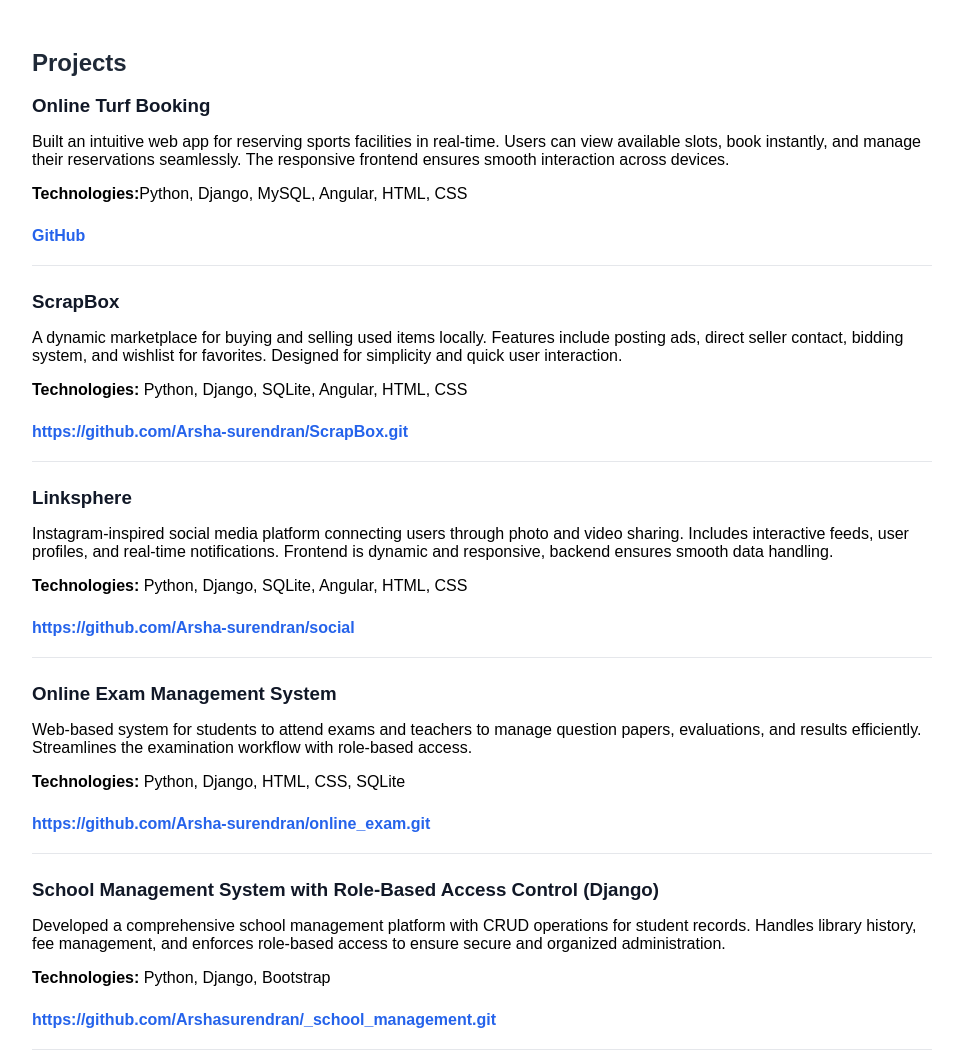
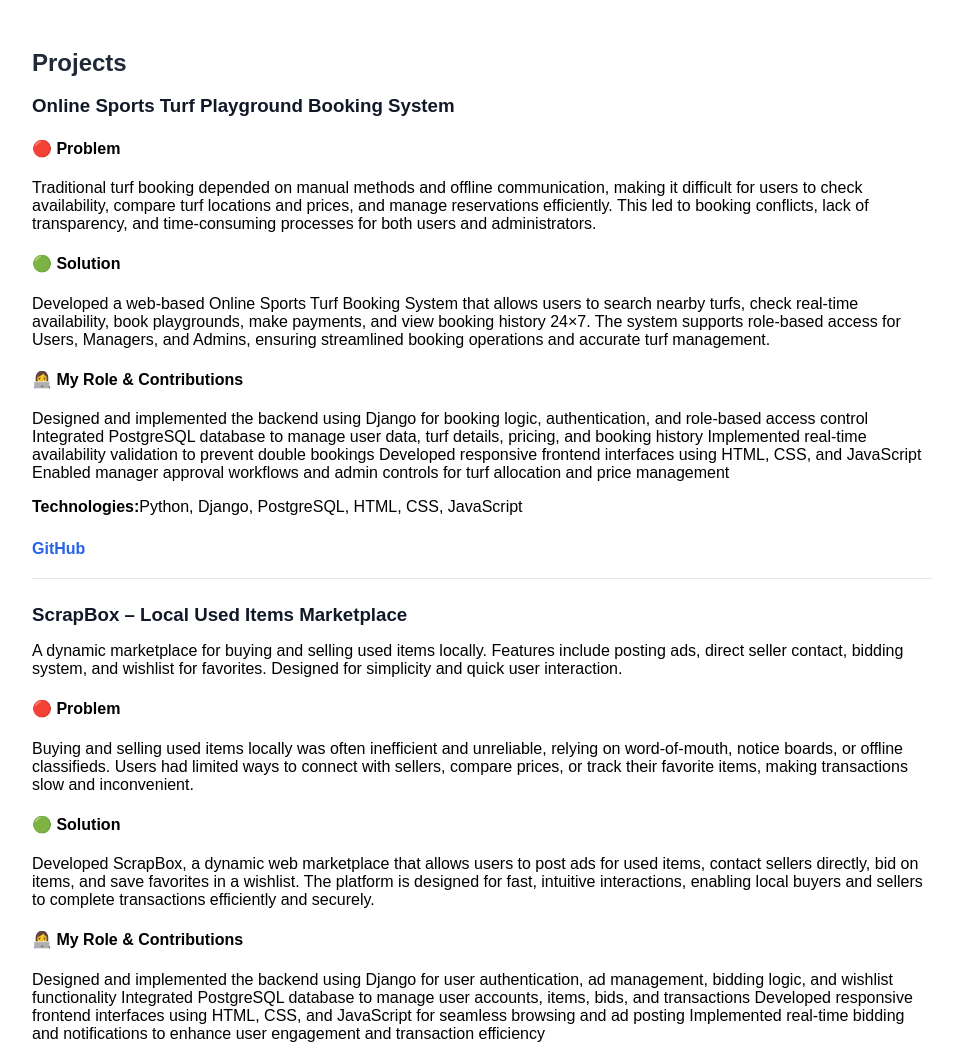
Before and after one commit to Arsha-surendran/portfolio, a plain HTML site: page index.html in a window 1280 px wide. Shown: the part 820-1873 px from the top of the page, without its empty margins (158-1121 px from the left). Drawn offline with Linux system fonts and the light colour scheme.

Commit message:
Updated portfolio with new projects and styling

```diff
--- a/index.html
+++ b/index.html
@@ -44,46 +44,113 @@
     <section id="projects">
         <h2>Projects</h2>
         <div class="project">
-            <h3>Online Turf Booking</h3>
-            <p>Built an intuitive web app for reserving sports facilities in real-time. Users can view available slots, book instantly, and manage their reservations seamlessly. The responsive frontend ensures smooth interaction across devices.<p>
-            <strong>Technologies:</strong>Python, Django, MySQL, Angular, HTML, CSS</p>
+            <h3>Online Sports Turf Playground Booking System</h3>
+            <p><h4>🔴 Problem</h4>
+
+Traditional turf booking depended on manual methods and offline communication, making it difficult for users to check availability, compare turf locations and prices, and manage reservations efficiently. This led to booking conflicts, lack of transparency, and time-consuming processes for both users and administrators.<br>
+<h4>🟢 Solution</h4>
+Developed a web-based Online Sports Turf Booking System that allows users to search nearby turfs, check real-time availability, book playgrounds, make payments, and view booking history 24×7. The system supports role-based access for Users, Managers, and Admins, ensuring streamlined booking operations and accurate turf management.<br>
+<h4>👩‍💻 My Role & Contributions</h4>
+Designed and implemented the backend using Django for booking logic, authentication, and role-based access control
+Integrated PostgreSQL database to manage user data, turf details, pricing, and booking history
+Implemented real-time availability validation to prevent double bookings
+Developed responsive frontend interfaces using HTML, CSS, and JavaScript
+Enabled manager approval workflows and admin controls for turf allocation and price management
+                <p>
+            <strong>Technologies:</strong>Python, Django, PostgreSQL, HTML, CSS, JavaScript</p>
             <a href="#" target="_blank">GitHub</a>
         </div>
+<!-- ==================project2====================== -->
+
         <div class="project">
-            <h3>ScrapBox</h3>
+            <h3>ScrapBox – Local Used Items Marketplace</h3>
             <p> A dynamic marketplace for buying and selling used items locally. Features include posting ads, direct seller contact, bidding system, and wishlist for favorites. Designed for simplicity and quick user interaction.<p>
-                <strong>Technologies:</strong> Python, Django, SQLite, Angular, HTML, CSS</p>
+            <p><h4>🔴 Problem</h4>
+
+Buying and selling used items locally was often inefficient and unreliable, relying on word-of-mouth, notice boards, or offline classifieds. Users had limited ways to connect with sellers, compare prices, or track their favorite items, making transactions slow and inconvenient.
+            <br><h4>🟢 Solution</h4>
+
+Developed ScrapBox, a dynamic web marketplace that allows users to post ads for used items, contact sellers directly, bid on items, and save favorites in a wishlist. The platform is designed for fast, intuitive interactions, enabling local buyers and sellers to complete transactions efficiently and securely.
+<br><h4>👩‍💻 My Role & Contributions</h4>
+Designed and implemented the backend using Django for user authentication, ad management, bidding logic, and wishlist functionality
+Integrated PostgreSQL database to manage user accounts, items, bids, and transactions
+Developed responsive frontend interfaces using HTML, CSS, and JavaScript for seamless browsing and ad posting
+Implemented real-time bidding and notifications to enhance user engagement and transaction efficiency
+</p>
+                <strong>Technologies:</strong> Python, Django, PostgreSQL, HTML, CSS, JavaScript</p>
             <a href="#" target="_blank">https://github.com/Arsha-surendran/ScrapBox.git</a>
         </div>
+<!-- ==================project3====================== -->
         <div class="project">
-            <h3>Linksphere</h3>
-            <p>  Instagram-inspired social media platform connecting users through photo and video sharing. Includes interactive feeds, user profiles, and real-time notifications. Frontend is dynamic and responsive, backend ensures smooth data handling.
+            <h3>Linksphere – Instagram-inspired Social Media Platform</h3>
             </p>
-            <p><strong>Technologies:</strong>  Python, Django, SQLite, Angular, HTML, CSS</p>
+            <p><h4>🔴 Problem</h4>
+
+Existing social media platforms often have limited customization or learning opportunities for developers, and creating a platform that allows seamless photo/video sharing with interactive features is challenging. Users needed a simple, engaging interface to connect and share content in real time.
+<h4>🟢 Solution</h4>
+Developed Linksphere, a dynamic social media web application enabling users to share photos and videos, interact via likes and comments, maintain personal profiles, and receive real-time notifications. The platform ensures a smooth and responsive user experience across devices.
+<h4>👩‍💻 My Role & Contributions</h4>
+
+Designed and implemented the backend using Django for user authentication, content upload, and real-time notifications
+Integrated PostgreSQL database to manage users, posts, comments, likes, and notifications
+Developed responsive frontend interfaces with HTML, CSS, and JavaScript for dynamic feeds and profile pages
+Implemented real-time features to provide live updates on interactions</p>
+            <p><strong>Technologies:</strong>  Python, Django, PostgreSQL, HTML, CSS, JavaScript</p>
             <a href="#" target="_blank">https://github.com/Arsha-surendran/social</a>
         </div>
-
+<!-- ==================project3====================== -->
         <div class="project">
             <h3>Online Exam Management System</h3>
-            <p>
-                Web-based system for students to attend exams and teachers to manage question papers, evaluations, and results efficiently. Streamlines the examination workflow with role-based access.</p>
-            <p><strong>Technologies:</strong> Python, Django, HTML, CSS, SQLite</p>
+                <p>
+                    <h4>🔴 Problem</h4>
+
+With the rise of online education, many students in other countries still submit their tests and main exams via WhatsApp to teachers. This often leads to phone hangs, lost answer sheets, and higher chances of errors. As a teacher, I personally faced these challenges while managing exams manually.<br>
+<h4>🟢 Solution</h4>
+
+Developed a web-based Online Exam Management System that allows teachers to conduct exams online, evaluate answer sheets, and post results seamlessly. This system provides a reliable and organized solution to the problems of lost papers, submission errors, and manual workload, ensuring smooth exam management for both students and teachers.
+<h4>👩‍💻 My Role & Contributions</h4>Designed and implemented a full-stack web application using Python and Django.
+
+Developed CRUD operations for exam creation, student submissions, and result management.
+
+Implemented online evaluation and automated result posting to reduce manual workload and errors.
+
+Ensured a user-friendly interface for both teachers and students for seamless exam handling.
+
+                </p><strong>Technologies:</strong> Python, Django, HTML, CSS,</p>
             <a href="#" target="_blank">https://github.com/Arsha-surendran/online_exam.git</a>
         </div>
+<!-- ==================project4====================== -->
+        <div class="project">
+            <h3>School Management System with Role-Based Access Control</h3>
 
-        <div class="project">
-            <h3>School Management System with Role-Based Access Control (Django)</h3>
-            <p> Developed a comprehensive school management platform with CRUD operations for student records. Handles library history, fee management, and enforces role-based access to ensure secure and organized administration.<p><strong>Technologies:</strong> Python, Django, Bootstrap</p>
+           <p> <h4>🔴 Problem</h4>
+
+Managing student records, fees, and library information manually is time-consuming and error-prone, and lack of proper access control can lead to data inconsistency and security issues in school administration.
+<h4>🟢 Solution</h4>
+
+Developed a comprehensive web-based school management system that enables administrators and staff to manage student records, track library history, and handle fee management efficiently. The system includes role-based access control to ensure secure and organized management of school operations.
+<h4>👩‍💻 My Role & Contributions</h4>
+
+Designed and implemented the backend using Django for CRUD operations and data management
+Integrated Bootstrap frontend for responsive and user-friendly interfaces
+Implemented role-based access control for admins, teachers, and staff to ensure data security
+Developed modules for student records, library history, and fee management
+</p>
+                <strong>Technologies:</strong> Python, Django,HTML,CSS, Bootstrap</p>
             <a href="#" target="_blank">https://github.com/Arshasurendran/_school_management.git</a>
         </div>
-
-
-
     </section>
-
-
     <!-- ===== Education & Activities ===== -->
     <section id="education">
+         <h2>Work experience</h2>
+        <ul>
+            <li>Hilal Public School- Robotics Teacher(present)</li>
+            <li>Druv360°-Jr Python Developer(2025)</li>
+            <li>Luminar Technolab- Internship(2023)</li>
+            <li>Baabtra- Internship(2022)</li>
+            <li>Zion- Internship(2022)</li>
+            <li>Irohub Infotech- Industrial Training(2022)</li>
+        </ul>
         <h2>Education</h2>
         <ul>
             <li>BSc Computer Science</li>
```
